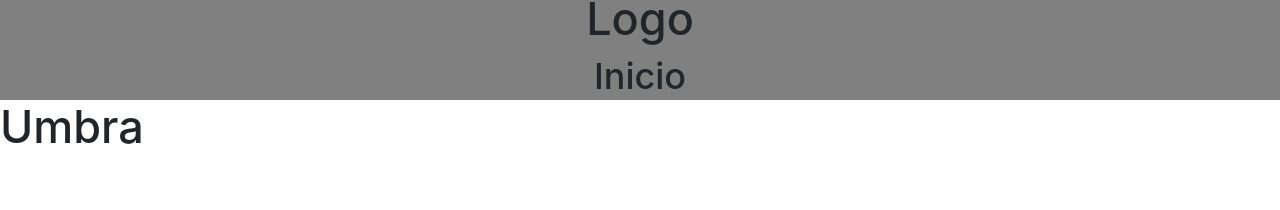
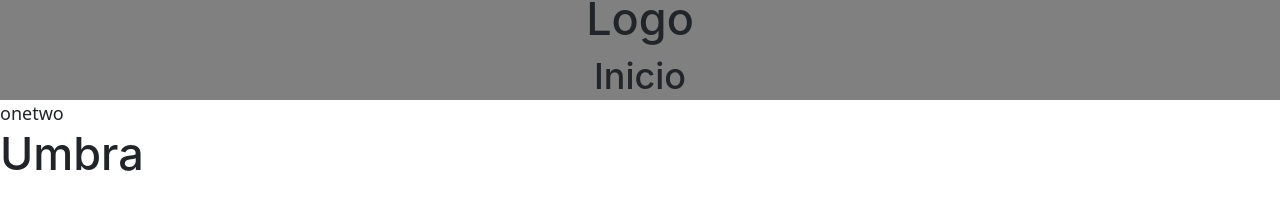
Before and after one commit to miguelaf4/UmbraWebsite, a Gatsby site: page / in a window 1280 px wide. Built offline with nearby package versions, Linux system fonts and the light colour scheme; Gatsby itself is replaced by a stand-in of ours.

Commit message:
Preparing Section1

```diff
--- /dev/null
+++ b/src/components/Section1/Section1.js
@@ -0,0 +1,15 @@
+import React from 'react'
+import './style.css'
+import 'bootstrap/dist/css/bootstrap.min.css';
+
+
+const Section1 = () => {
+    return (
+        <div className="box">
+            <div>one</div>
+            <div>two</div>
+        </div>
+    )
+}
+
+export default Section1
--- /dev/null
+++ b/src/components/Section1/style.css
@@ -0,0 +1,3 @@
+.box{
+    display: flex;
+}
--- a/src/pages/index.js
+++ b/src/pages/index.js
@@ -4,11 +4,14 @@ import { StaticImage } from "gatsby-plugin-image"
 
 import Layout from "../components/layout"
 import Header from '../components/Header/Header'
+import Secction1 from "../components/Section1/Section1"
+import Section1 from "../components/Section1/Section1"
 
 
 const IndexPage = () => (
   <Layout>
     <Header/>
+    <Section1/>
     <h1>Umbra</h1>
 
   </Layout>
```
